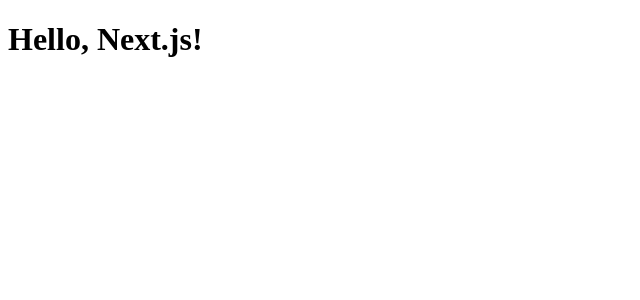
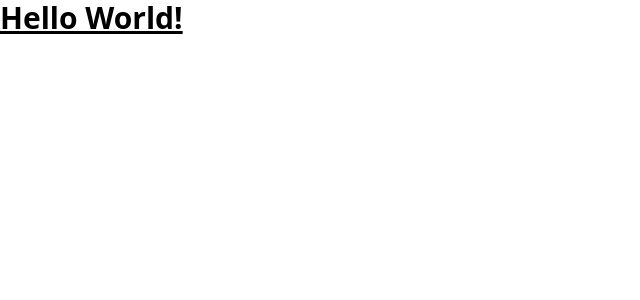
Before and after one commit to keth-ket/souls-wiki-web, a Next.js app: page / in a window 1280 px wide. Shown: the top 300 px of the page, without its empty margins (0-640 px from the left). Built offline with nearby package versions, Linux system fonts and the light colour scheme.

Commit message:
added tailwind

```diff
--- /dev/null
+++ b/app/globals.css
@@ -0,0 +1 @@
+@import 'tailwindcss';
--- a/app/layout.tsx
+++ b/app/layout.tsx
@@ -1,4 +1,5 @@
 import React from 'react';
+import './globals.css';
 
 export default function RootLayout({
   children,
--- a/app/page.tsx
+++ b/app/page.tsx
@@ -1,3 +1,3 @@
 export default function Page() {
-  return <h1>Hello, Next.js!</h1>
+  return <h1 className='text-3xl font-bold underline'>Hello World!</h1>
 }
--- a/package.json
+++ b/package.json
@@ -11,12 +11,14 @@
     "lint": "next lint"
   },
   "devDependencies": {
+    "@tailwindcss/postcss": "^4.1.10",
     "@types/node": "24.0.4",
     "@types/react": "19.1.8",
     "eslint": "^9",
     "eslint-config-next": "15.3.4",
+    "postcss": "^8.5.6",
+    "tailwindcss": "^4.1.10",
     "typescript": "5.8.3"
   },
-
   "license": "MIT"
 }
--- /dev/null
+++ b/postcss.config.mjs
@@ -0,0 +1,6 @@
+/** @type {import('tailwindcss').Config} */
+export default {
+  plugins: {
+    '@tailwindcss/postcss': {},
+  },
+}
```
Also changed, not shown: 1 other file (tests, documents, lock files or other folders).
